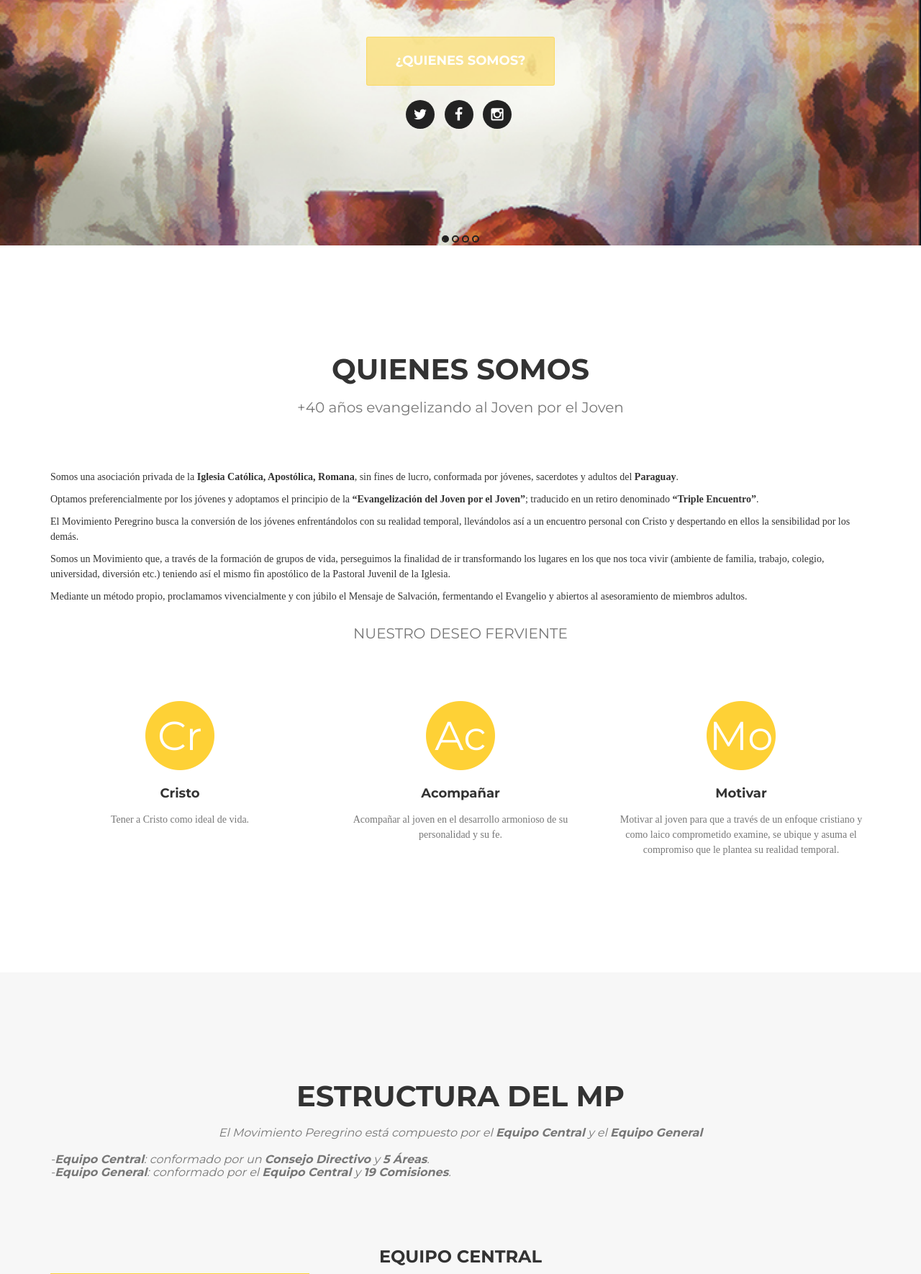
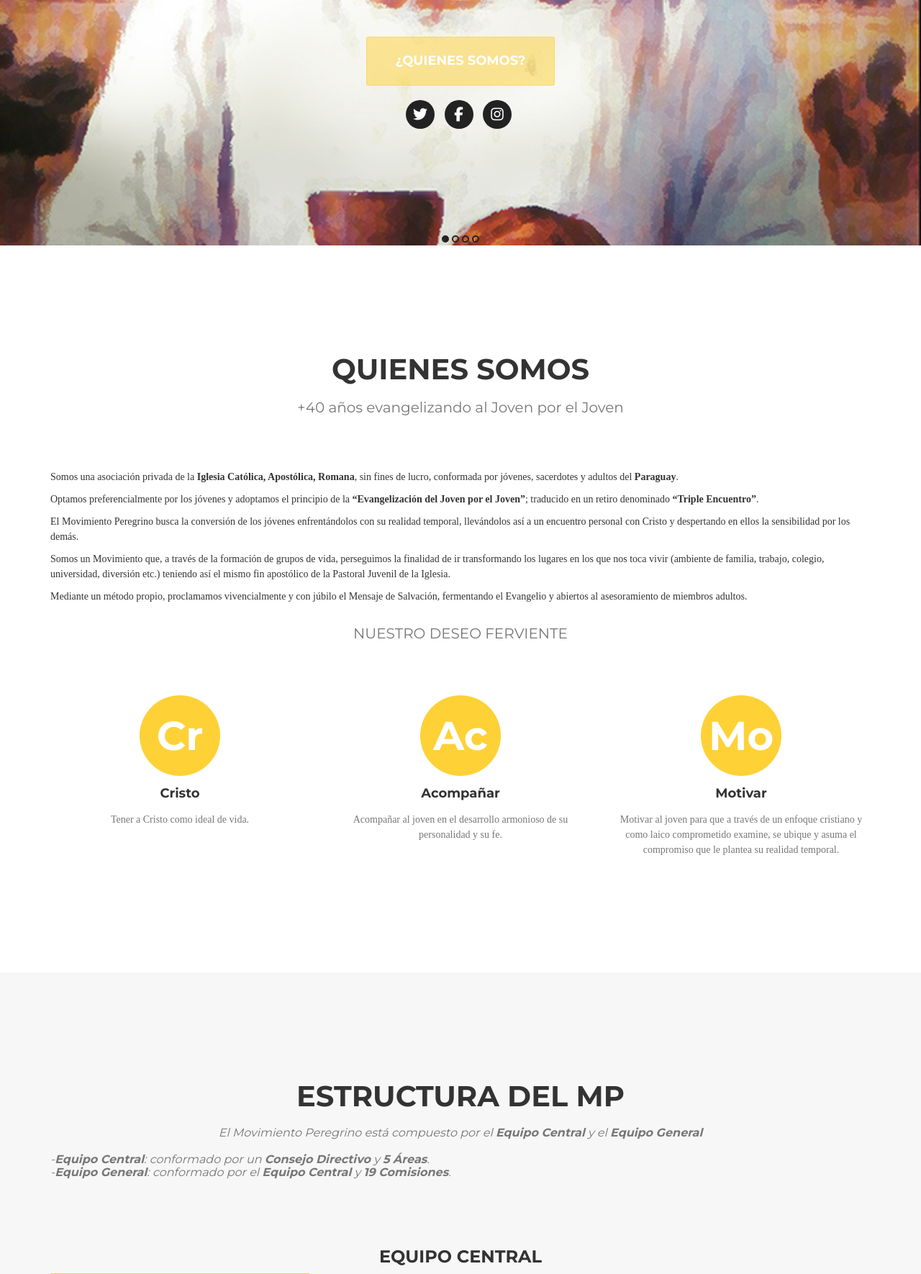
Before and after one commit to movimientoperegrino/proyecto_web_transitoria, a Django app: template web/templates/base.html in a window 1280 px wide. Shown: the part 459-2229 px from the top of the page at 72% size. Run offline with Django 3.2, Linux system fonts and the light colour scheme; the template is opened without the code that fills it, so the values that code supplies are empty; some libraries are stand-ins or nearby versions; some web fonts are replaced.

Commit message:
fontawesome actualizado

```diff
--- a/web/templates/base.html
+++ b/web/templates/base.html
@@ -21,7 +21,8 @@
     <link rel="MP icon" href="/media/img/logos/favicon.ico">
 
     <!-- Custom Fonts -->
-    <link href="/media/font-awesome/css/font-awesome.css" rel="stylesheet" type="text/css">
+    <!-- <link href="/media/font-awesome/css/font-awesome.css" rel="stylesheet" type="text/css"> -->
+    <script src="https://use.fontawesome.com/26787ac2e9.js"></script>
     <link href="http://fonts.googleapis.com/css?family=Montserrat:400,700" rel="stylesheet" type="text/css">
     <link href='http://fonts.googleapis.com/css?family=Kaushan+Script' rel='stylesheet' type='text/css'>
     <link href='http://fonts.googleapis.com/css?family=Droid+Serif:400,700,400italic,700italic' rel='stylesheet' type='text/css'>
```
